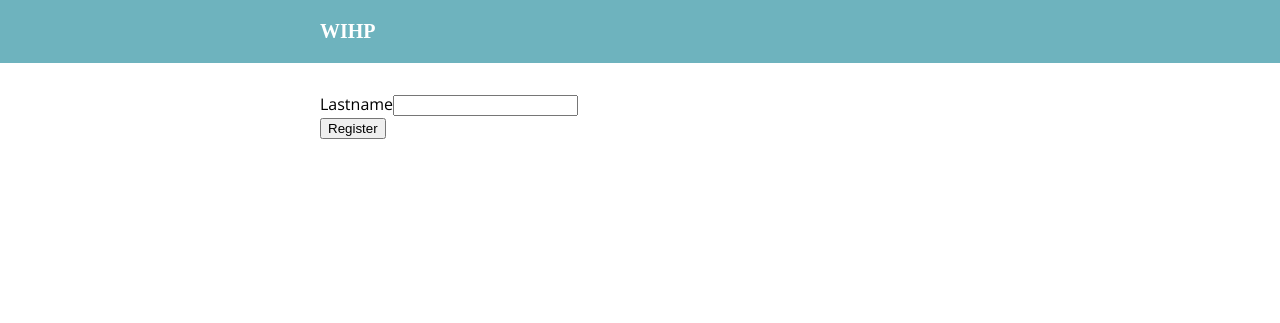
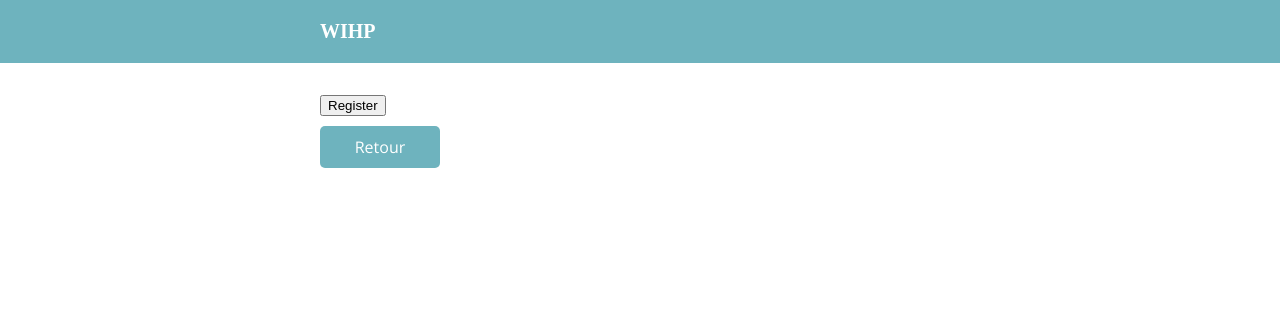
Before and after one commit to DevYus/wihp, a Symfony app: template templates/handle_users/handle_users.html.twig in a window 1280 px wide. Shown: the top 323 px of the page. Run offline with Twig, Linux system fonts and the light colour scheme; the template is opened without the code that fills it, so the values that code supplies are empty; form fields are guessed from the names that the template uses; some libraries are stand-ins or nearby versions.

Commit message:
Form user creation + update (role transformer + request stack)

```diff
--- a/templates/handle_users/handle_users.html.twig
+++ b/templates/handle_users/handle_users.html.twig
@@ -91,16 +91,30 @@ font-weight: 900;
         background: #F8F8F8;
     }
 
+    .returnBtn {
+        display: block;
+        background: #6EB3BE;
+        width: 100px;
+        padding: 10px;
+        text-align: center;
+        margin: 10px 0px;
+        text-decoration: none;
+        color: #FFF;
+        border-radius: 5px;
+    }
 
 
 </style>
 
 <div class="wrapper">
+
     {{ form_start(form) }}
-    {{ form_row(form.lastname) }}
+        <div>
+            <button type="submit" id="handle_users_submit">Register</button>
+        </div>
+    {{ form_end(form) }}
+    <a href="{{ path('users_list') }}" class="returnBtn">Retour</a>
 
-    <button type="submit" class="btn">Register</button>
-    {{ form_end(form) }}
 </div>
 
 
--- a/templates/users_list/index.html.twig
+++ b/templates/users_list/index.html.twig
@@ -112,6 +112,7 @@ font-weight: 900;
                     <th>Login</th>
                     <th>Role</th>
                     <th>Status</th>
+                    <th>Actions</th>
                 </tr>
             </thead>
 
@@ -124,6 +125,9 @@ font-weight: 900;
                         <td>{{ user.login }}</td>
                         <td>{{ user.roles[0] }}</td>
                         <td>{{ user.status }}</td>
+                        <td>
+                            <a href="{{ path('handle_users_edit', {'id' : user.id })}}">Modifier</a>
+                        </td>
                     </tr>
                 {% endfor %}
             </tbody>
```
Also changed, not shown: src/Controller/HandleUsersController.php (+66 -1 lines), src/Entity/User.php (+30 -1 lines), src/Form/HandleUsersType.php (+17 -2 lines).
